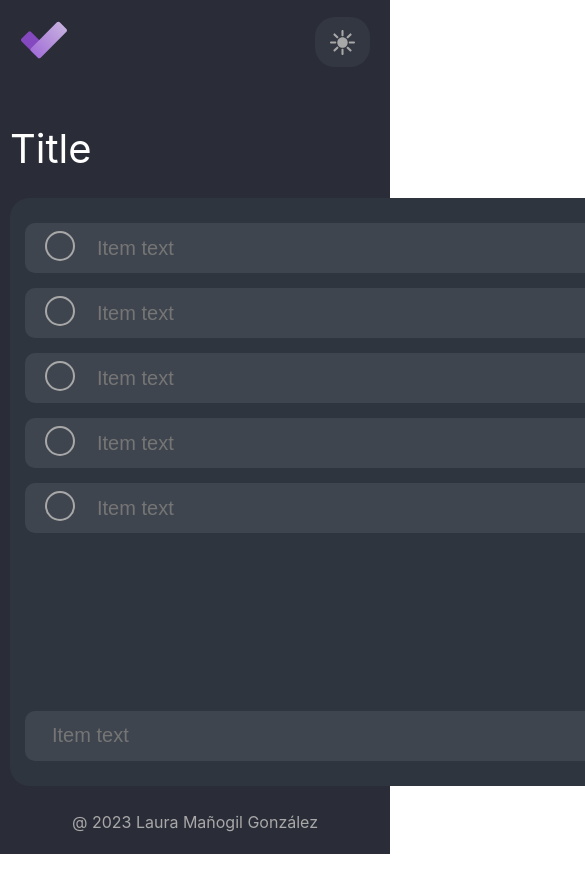
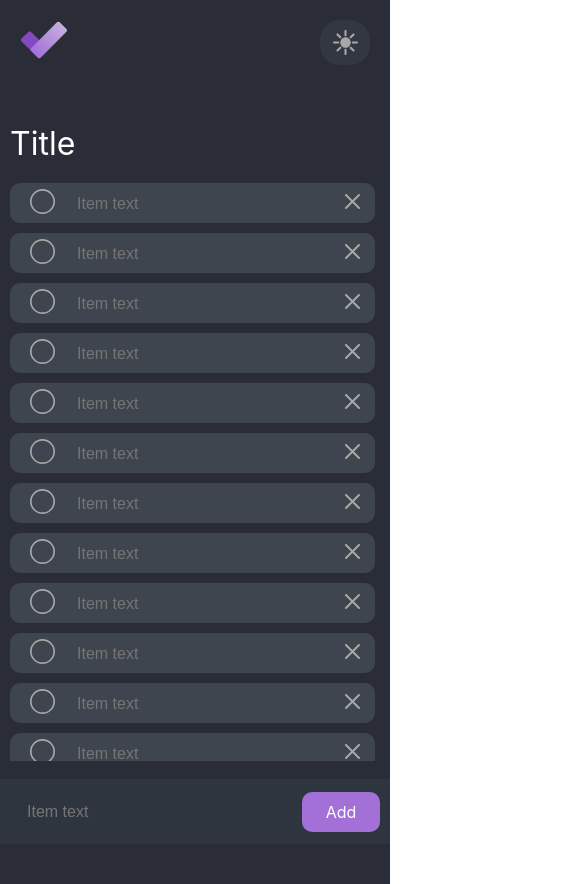
Before and after one commit to LauraMG12/Todo, a Vue app: page / in a window 390 px wide. Shown: the top 884 px of the page, 585 px wide, since content can reach past the window. Before the commit the page ends 854 px from the top, so only its background shows below. Built offline with nearby package versions, Linux system fonts and the light colour scheme; the HTML template or start-up script is replaced by a standard one.

Commit message:
Implement responsive design

```diff
--- a/src/App.vue
+++ b/src/App.vue
@@ -35,6 +35,11 @@ p {
     width: 885px;
     height: calc(85vh - 60px);
     margin: 40px auto 20px;
+    @media only screen and (max-width: $medium-breackpoint) {
+      height: calc(90vh);
+      margin-bottom: 0;
+      width: auto;
+    }
   }
 
   #footer {
@@ -45,6 +50,9 @@ p {
       color: $dark-secondary-text;
       text-align: center;
       margin-top: 30px;
+    }
+    @media only screen and (max-width: $medium-breackpoint) {
+      display: none;
     }
   }
   ::-webkit-scrollbar {
--- a/src/components/AppInput.vue
+++ b/src/components/AppInput.vue
@@ -17,6 +17,9 @@
     &:focus {
       outline: none;
     }
+    @media only screen and (max-width: $medium-breackpoint) {
+      font-size: $font-size-secondary-mobile;
+    }
   }
 }
 </style>
--- a/src/components/ListItem.vue
+++ b/src/components/ListItem.vue
@@ -23,11 +23,24 @@ import AppInput from "./AppInput.vue";
   display: flex;
   justify-content: space-between;
   align-items: center;
+  @media only screen and (max-width: $medium-breackpoint) {
+    height: 40px;
+  }
   .checked-icon {
     margin: 10px 20px;
+    @media only screen and (max-width: $medium-breackpoint) {
+      img {
+        width: 25px;
+      }
+    }
   }
   .close-icon {
     margin: 15px;
+    @media only screen and (max-width: $medium-breackpoint) {
+      img {
+        width: 15px;
+      }
+    }
   }
   .checked-icon:hover,
   .close-icon:hover {
--- a/src/components/Navbar.vue
+++ b/src/components/Navbar.vue
@@ -5,7 +5,9 @@
     <div class="logo-container">
       <img src="@/assets/todo-logo.svg" />
     </div>
-    <div class="color-mode"><img src="@/assets/sun.svg" /></div>
+    <div class="color-mode">
+      <img src="@/assets/sun.svg" />
+    </div>
   </div>
 </template>
 
@@ -35,6 +37,10 @@
     &:hover {
       cursor: pointer;
     }
+    @media only screen and (max-width: $medium-breackpoint) {
+      height: 45px;
+      width: 50px;
+    }
   }
 }
 </style>
--- a/src/components/NewItem.vue
+++ b/src/components/NewItem.vue
@@ -20,6 +20,10 @@ import AppButton from "./AppButton.vue";
   justify-content: space-between;
   align-items: center;
   padding: 0 10px 0 25px;
+  @media only screen and (max-width: $medium-breackpoint) {
+    background-color: transparent;
+    height: 40px;
+  }
   .checked-icon {
     margin: 10px 20px;
   }
--- a/src/components/Todo.vue
+++ b/src/components/Todo.vue
@@ -4,7 +4,7 @@ import { ref } from "vue";
 import ListItem from "./ListItem.vue";
 import NewItem from "./NewItem.vue";
 
-const items = ref([1, 2, 3, 4, 5]);
+const items = ref([1, 2, 3, 4, 5, 1, 2, 3, 4, 5, 6, 7, 8, 9, 0]);
 </script>
 
 <template>
@@ -28,6 +28,10 @@ const items = ref([1, 2, 3, 4, 5]);
     color: $dark-primary-text;
     margin: 0 10px 25px 10px;
     cursor: default;
+    @media only screen and (max-width: $medium-breackpoint) {
+      font-size: $font-size-primary-mobile;
+      margin: 0 10px;
+    }
   }
   .todo-list {
     background-color: $dark-background-2;
@@ -36,6 +40,12 @@ const items = ref([1, 2, 3, 4, 5]);
     height: calc(85vh - 180px);
     margin: 0 10px;
     padding: 25px 10px 25px 15px;
+    @media only screen and (max-width: $medium-breackpoint) {
+      background-color: transparent;
+      margin: 0;
+      padding: 20px 5px 0 10px;
+      height: calc(85vh - 60px);
+    }
 
     .items-list {
       display: flex;
@@ -44,12 +54,24 @@ const items = ref([1, 2, 3, 4, 5]);
       overflow-y: scroll;
       height: calc(100% - 80px);
       padding-right: 10px;
+      @media only screen and (max-width: $medium-breackpoint) {
+        gap: 10px;
+        height: calc(100% - 80px);
+      }
     }
     .add-item {
       margin-right: 15px;
       height: 80px;
       display: flex;
-      align-items: flex-end;
+      @media only screen and (max-width: $medium-breackpoint) {
+        background-color: $dark-background-2;
+        position: absolute;
+        bottom: 0;
+        left: 0;
+        width: 100vw;
+        height: 65px;
+        align-items: center;
+      }
     }
   }
 }
--- a/src/styles/_variables.scss
+++ b/src/styles/_variables.scss
@@ -35,4 +35,4 @@ $font-size-secondary-mobile: 1rem;
 $font-family: "Inter", sans-serif;
 
 /* BREACKPOINTS */
-$middle-breackpoint: 900px;
+$medium-breackpoint: 900px;
```
